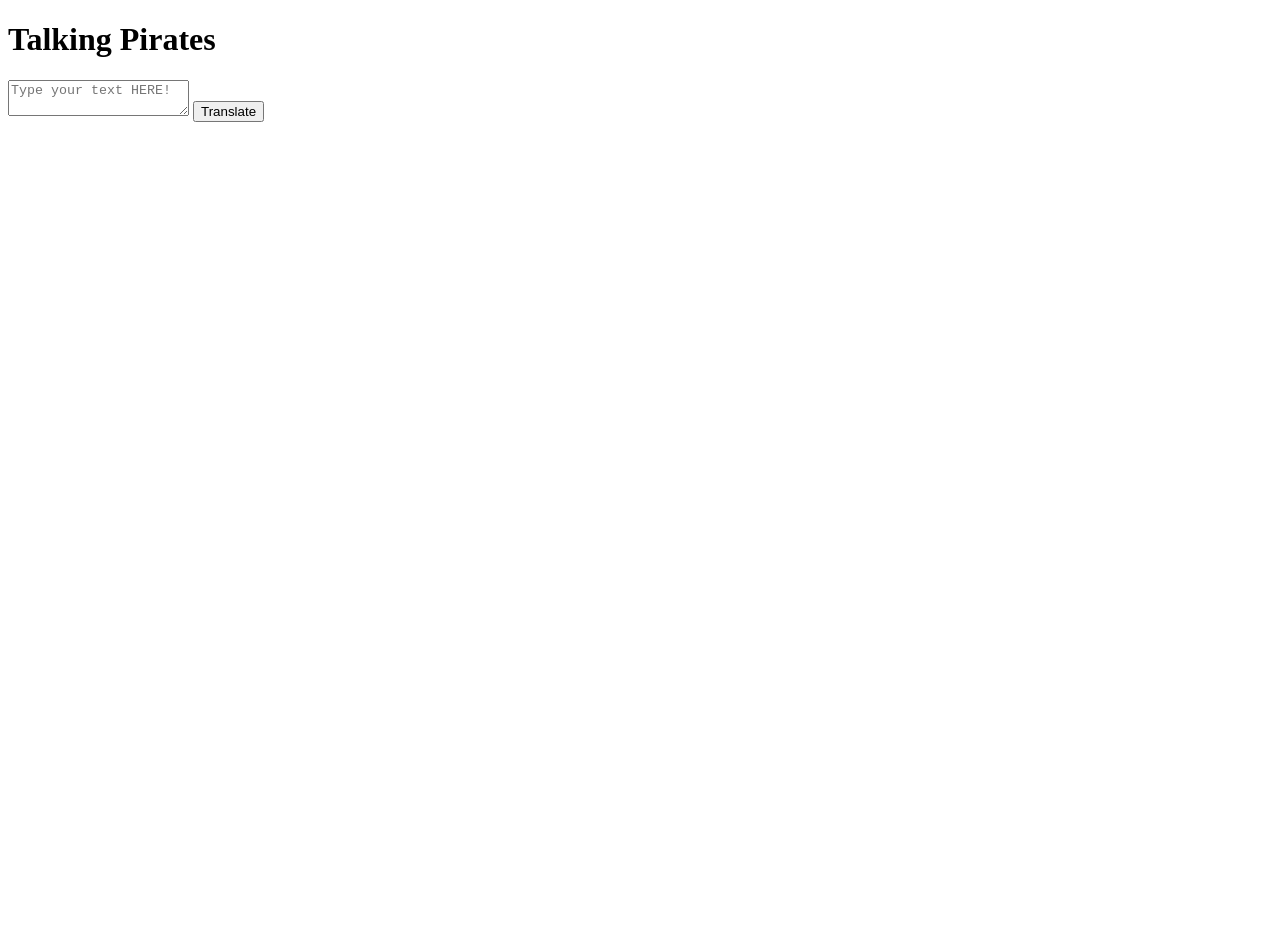
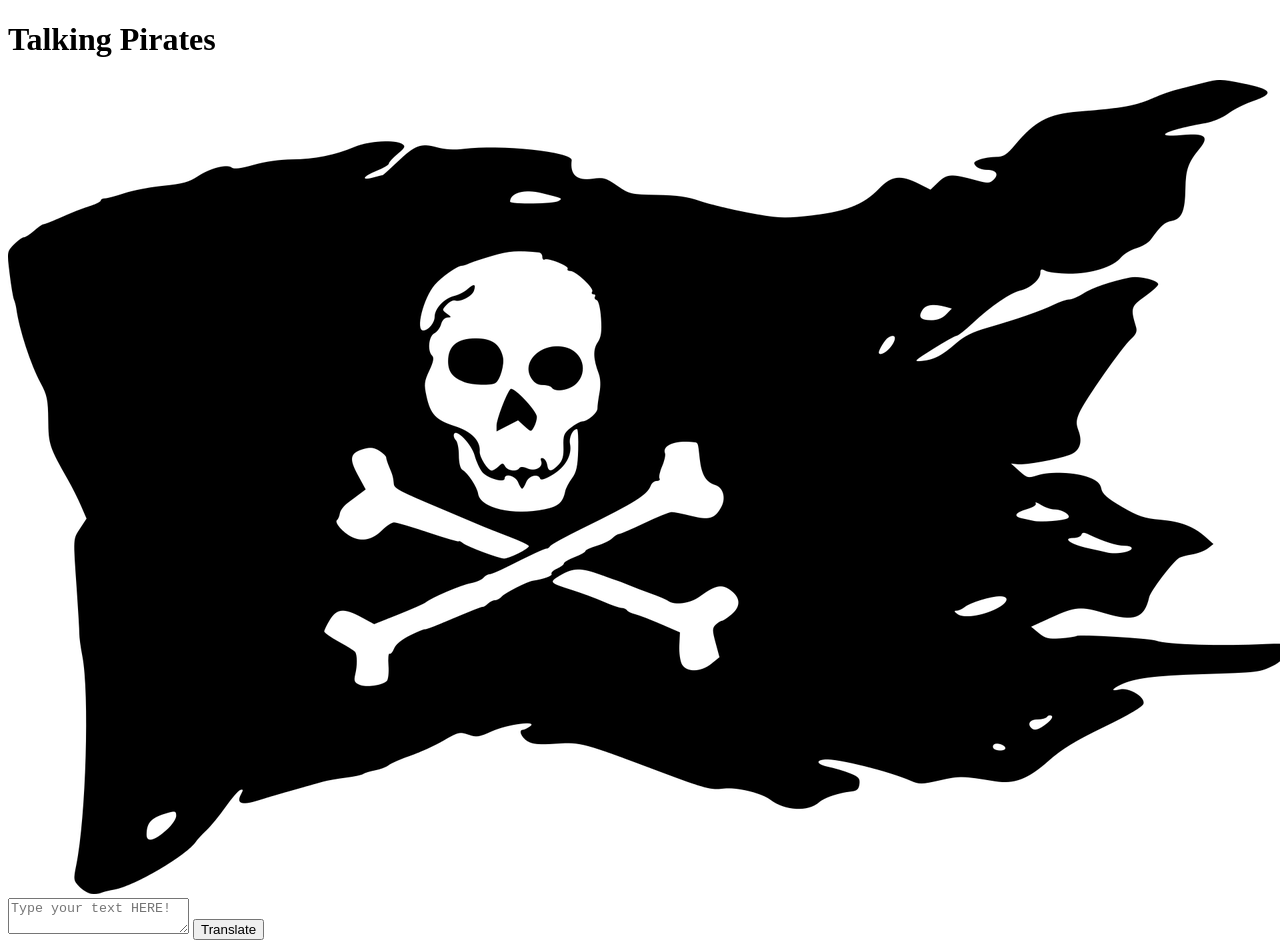
Before and after one commit to surbhi84/TalkingPirates_mark7, a plain HTML site: page index.html in a window 1280 px wide. Before the commit the page ends 800 px from the top, so only its background shows below. Drawn offline with Linux system fonts and the light colour scheme.

Commit message:
feat: media for css

```diff
--- a/index.html
+++ b/index.html
@@ -11,7 +11,9 @@
   <body>
     <header>
       <h1>Talking Pirates</h1>
+      <img id="head-img" src="./media/pirate.png" alt="" />
     </header>
+
     <textarea id="input-txt" placeholder="Type your text HERE!"></textarea>
     <button id="translate-btn">Translate</button>
     <div id="output-div"></div>
```
Also changed, not shown: media/PirataOne-Regular.ttf (added), media/back-pirate.jpg (added), media/pirate.png (added).
